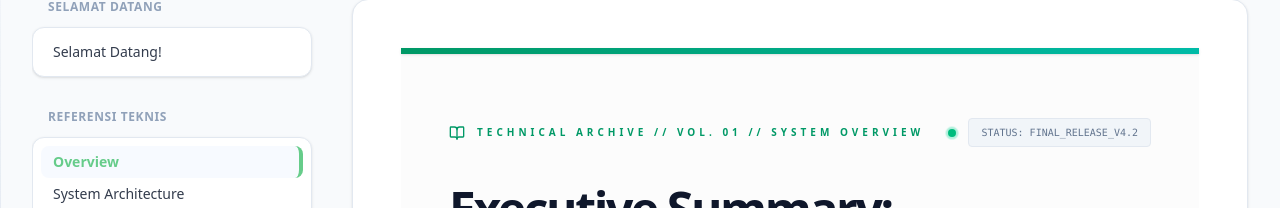
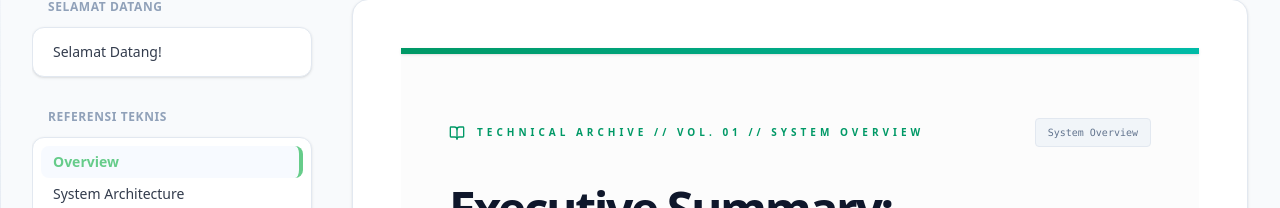
Before and after one commit to edo-z/Smart-BroilerSystem, a Next.js app: page /docs/overview in a window 1280 px wide. Shown: the part 113-321 px from the top of the page. Built offline with nearby package versions, Linux system fonts and the light colour scheme.

Commit message:
refactor: update status labels to improve clarity and relevance in documentation pages

```diff
--- a/src/app/(docs)/docs/install/page.tsx
+++ b/src/app/(docs)/docs/install/page.tsx
@@ -40,7 +40,7 @@ const InstallationUsagePage = () => {
                     <span className="relative inline-flex rounded-full h-2 w-2 bg-emerald-500"></span>
                 </span>
                 <div className="text-[10px] font-mono text-slate-500 bg-slate-100 px-3 py-1.5 rounded border border-slate-200">
-                  STATUS: USER_GUIDE_V1.0
+                  nstallation & Usage
                 </div>
             </div>
           </div>
--- a/src/app/(docs)/docs/logic/page.tsx
+++ b/src/app/(docs)/docs/logic/page.tsx
@@ -298,7 +298,7 @@ const LogicPage = () => {
                     <span className="relative inline-flex rounded-full h-2 w-2 bg-emerald-500"></span>
                 </span>
                 <div className="text-[10px] font-mono text-slate-500 bg-slate-100 px-3 py-1.5 rounded border border-slate-200">
-                  STATUS: FINAL_RELEASE_V4.2
+                  Logic & Algorithms
                 </div>
             </div>
           </div>
--- a/src/app/(docs)/docs/overview/page.tsx
+++ b/src/app/(docs)/docs/overview/page.tsx
@@ -150,12 +150,8 @@ const OverviewPage = () => {
               <BookOpen size={16} /> Technical Archive // Vol. 01 // System Overview
             </div>
             <div className="flex items-center gap-3">
-                <span className="flex h-2 w-2 relative">
-                    <span className="animate-ping absolute inline-flex h-full w-full rounded-full bg-emerald-400 opacity-75"></span>
-                    <span className="relative inline-flex rounded-full h-2 w-2 bg-emerald-500"></span>
-                </span>
                 <div className="text-[10px] font-mono text-slate-500 bg-slate-100 px-3 py-1.5 rounded border border-slate-200">
-                  STATUS: FINAL_RELEASE_V4.2
+                   System Overview
                 </div>
             </div>
           </div>
--- a/src/app/(docs)/docs/page.tsx
+++ b/src/app/(docs)/docs/page.tsx
@@ -121,7 +121,7 @@ const ArchitecturePage = () => {
                     <span className="relative inline-flex rounded-full h-2 w-2 bg-emerald-500"></span>
                 </span>
                 <div className="text-[10px] font-mono text-slate-500 bg-slate-100 px-3 py-1.5 rounded border border-slate-200">
-                  STATUS: FINAL_RELEASE_V4.2
+                  System Architecture
                 </div>
             </div>
           </div>
--- a/src/app/(docs)/docs/software/page.tsx
+++ b/src/app/(docs)/docs/software/page.tsx
@@ -39,7 +39,7 @@ const SoftwareStackPage = () => {
                     <span className="relative inline-flex rounded-full h-2 w-2 bg-emerald-500"></span>
                 </span>
                 <div className="text-[10px] font-mono text-slate-500 bg-slate-100 px-3 py-1.5 rounded border border-slate-200">
-                  STATUS: FINAL_RELEASE_V4.2
+                  Software Architecture
                 </div>
             </div>
           </div>
--- a/src/app/(docs)/docs/welcome/page.tsx
+++ b/src/app/(docs)/docs/welcome/page.tsx
@@ -313,7 +313,7 @@ const OverviewPage = () => {
             </div>
             <div>
                <div className="text-xs font-black text-slate-900 uppercase mb-1">ID Dokumen: TA-0922040012</div>
-               <div className="text-xs font-mono text-slate-500 tracking-wider uppercase">Versi 1.0.4 // Stabil</div>
+               <div className="text-xs font-mono text-slate-500 tracking-wider uppercase">Dokumen Tugas Akhir</div>
             </div>
           </div>
           <div className="flex gap-4">
```
